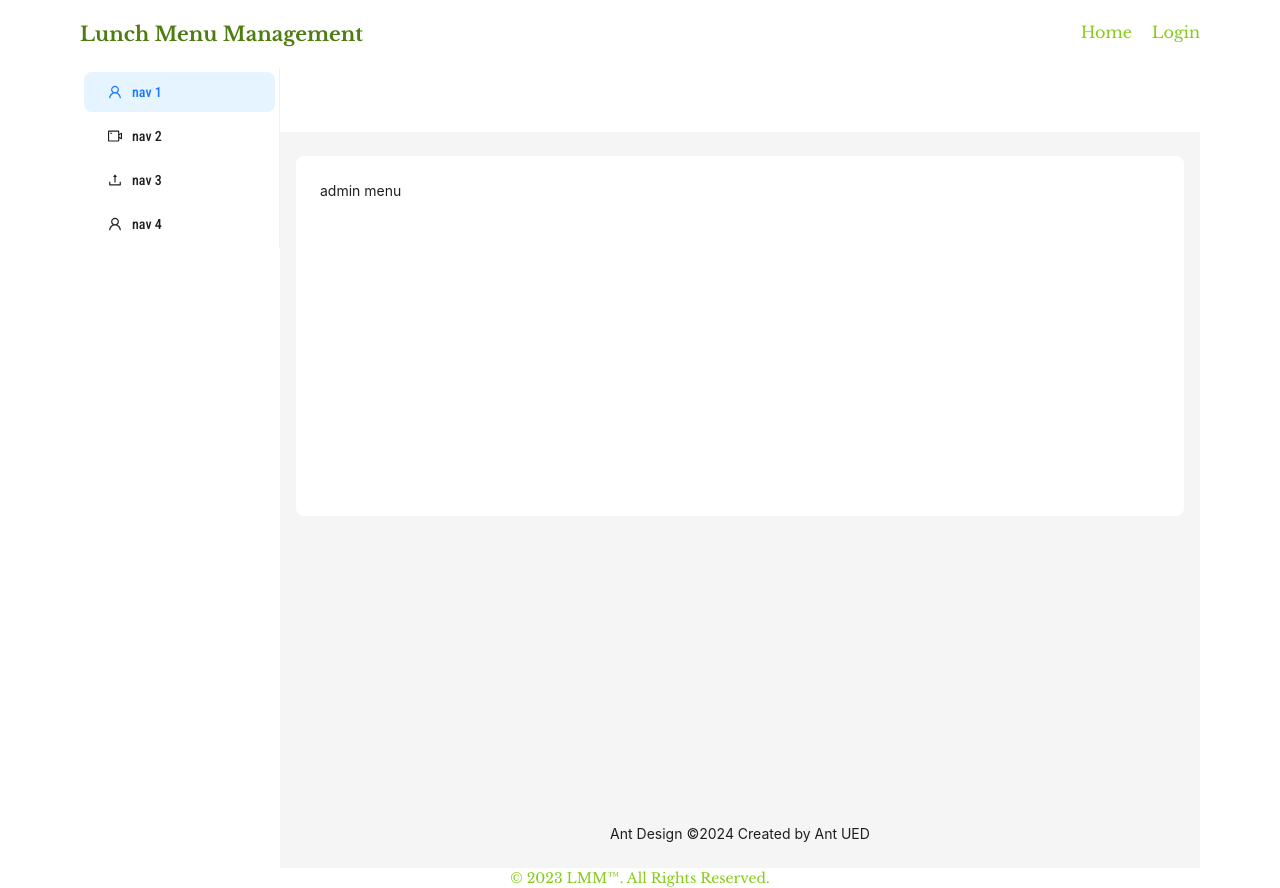
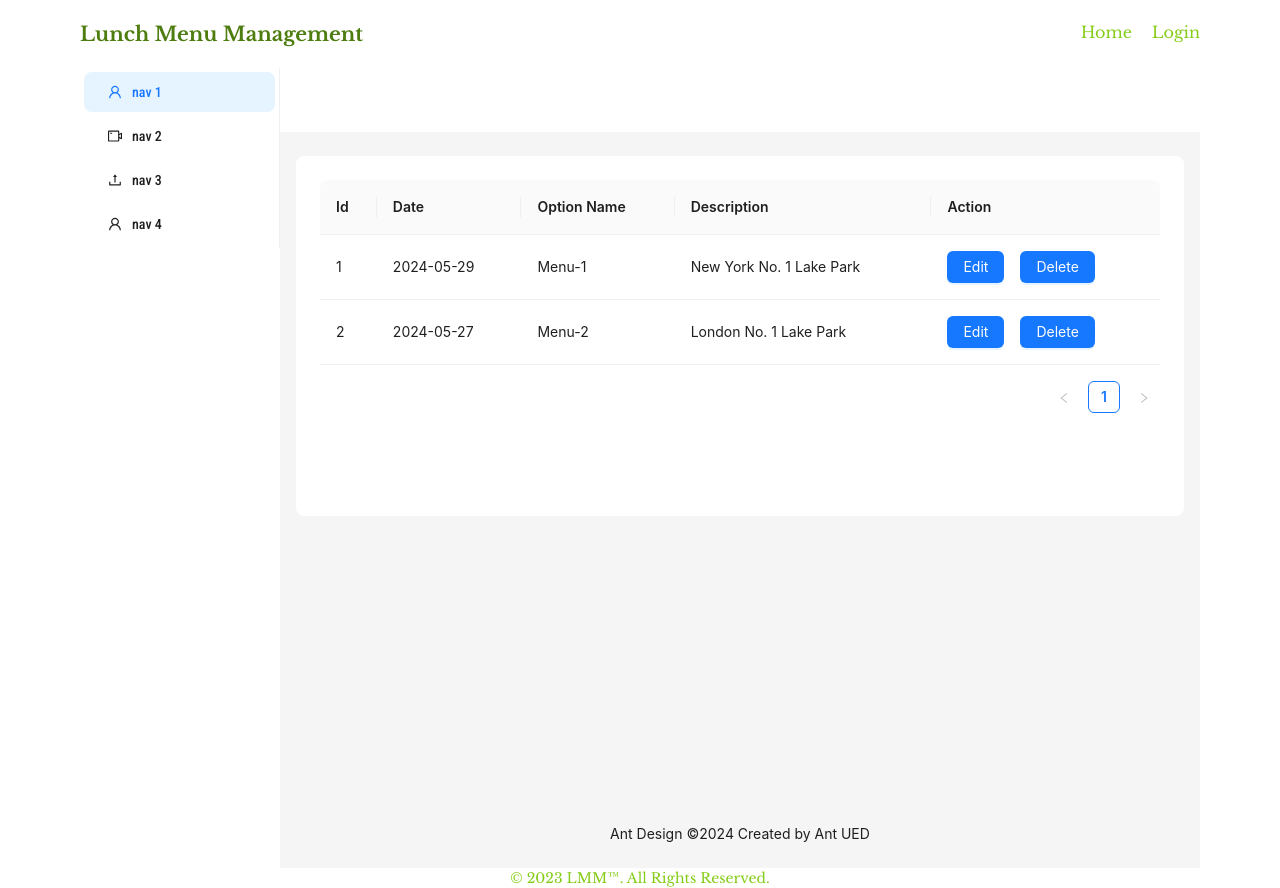
Before and after one commit to Jeba-anika/office-lunch-menu-management, a React (Vite) app in the folder lunch-menu-management-frontend/: page /admin/menu in a window 1280 px wide. Built offline with nearby package versions, Linux system fonts and the light colour scheme.

Commit message:
feat: Admin menu page created

```diff
--- a/lunch-menu-management-frontend/src/App.jsx
+++ b/lunch-menu-management-frontend/src/App.jsx
@@ -1,9 +1,11 @@
 
 import { Route, Routes } from "react-router-dom";
 import CommonLayout from "./layout/CommonLayout";
-import DashboardLayout from "./layout/DashboardLayout";
+
+import DashboardLayout from "./layout/DashboardLayout/DashboardLayout";
 import Homepage from "./pages/Homepage";
 import AdminMenuPage from "./pages/admin/AdminMenuPage";
+import ViewAllEmployeeChoices from "./pages/admin/ViewAllEmployeeChoices";
 function App() {
 
   return (
@@ -13,6 +15,7 @@ function App() {
           <Route path="/" element={<Homepage />}></Route>
           <Route element={<DashboardLayout />}>
             <Route path="/admin/menu" element={<AdminMenuPage />}></Route>
+            <Route path="/admin/view-choice" element={<ViewAllEmployeeChoices />}></Route>
           </Route>
         </Route>
 
--- /dev/null
+++ b/lunch-menu-management-frontend/src/components/common/MyModal.jsx
@@ -0,0 +1,14 @@
+import { Modal } from 'antd';
+import React from 'react';
+
+const MyModal = ({ children, title, isModalOpen, handleOk, handleCancel }) => {
+    return (
+        <>
+            <Modal title={title} open={isModalOpen} onOk={handleOk} onCancel={handleCancel}>
+                {children}
+            </Modal>
+        </>
+    );
+};
+
+export default MyModal;
--- /dev/null
+++ b/lunch-menu-management-frontend/src/layout/DashboardLayout/DashboardSidebar.jsx
@@ -0,0 +1,46 @@
+import { UploadOutlined, UserOutlined, VideoCameraOutlined } from '@ant-design/icons';
+import { Layout, Menu, theme } from 'antd';
+import React from 'react';
+const { Header, Content, Footer, Sider } = Layout;
+
+
+
+const items = [UserOutlined, VideoCameraOutlined, UploadOutlined, UserOutlined].map(
+    (icon, index) => ({
+        key: String(index + 1),
+        icon: React.createElement(icon),
+        label: `nav ${index + 1}`,
+    }),
+);
+
+const DashboardSidebar = () => {
+    const {
+        token: { colorBgContainer, borderRadiusLG },
+    } = theme.useToken();
+    return (
+        <Sider
+            style={{
+                overflow: "auto",
+                height: "100vh",
+                position: "sticky",
+                left: 0,
+                top: 0,
+                bottom: 0,
+                background: colorBgContainer
+            }}
+            breakpoint="lg"
+            collapsedWidth="0"
+            onBreakpoint={(broken) => {
+                console.log(broken);
+            }}
+            onCollapse={(collapsed, type) => {
+                console.log(collapsed, type);
+            }}
+        >
+            <div className="demo-logo-vertical" />
+            <Menu className="roboto-condensed-lmm" mode="inline" defaultSelectedKeys={['1']} items={items} />
+        </Sider>
+    );
+};
+
+export default DashboardSidebar;
--- a/lunch-menu-management-frontend/src/pages/admin/AdminMenuPage.jsx
+++ b/lunch-menu-management-frontend/src/pages/admin/AdminMenuPage.jsx
@@ -1,10 +1,184 @@
+import { Button, DatePicker, Form, Input, Space, Table } from 'antd';
+import dayjs from 'dayjs';
+import React, { useState } from 'react';
+import MyModal from '../../components/common/MyModal';
+const { TextArea } = Input;
 
+const data = [
+    {
+        key: '1',
+        id: 1,
+        date: '2024-05-29',
+        option_name: 'Menu-1',
+        description: 'New York No. 1 Lake Park',
+    },
+    {
+        key: '2',
+        id: 2,
+        date: '2024-05-27',
+        option_name: 'Menu-2',
+        description: 'London No. 1 Lake Park',
+    }
+];
 const AdminMenuPage = () => {
+    const [isEditModalOpen, setIsEditModalOpen] = useState(false);
+    const [isConfirmDeleteModalOpen, setIsConfirmDeleteModalOpen] = useState(false);
+    const [selectedMenu, setSelectedMenu] = useState(false)
+
+    const handleEditMenu = () => {
+        setIsEditModalOpen(false);
+    };
+    const handleEditCancel = () => {
+        setIsEditModalOpen(false);
+    };
+    const handleDeleteMenu = () => {
+        setIsConfirmDeleteModalOpen(false);
+    };
+    const handleDeleteCancel = () => {
+        setIsConfirmDeleteModalOpen(false);
+    };
+
+
+
+
+    const columns = [
+        {
+            title: 'Id',
+            dataIndex: 'id',
+            key: 'id',
+            render: (text) => <a>{text}</a>,
+        },
+        {
+            title: 'Date',
+            dataIndex: 'date',
+            key: 'date',
+        },
+        {
+            title: 'Option Name',
+            dataIndex: 'option_name',
+            key: 'address',
+        },
+        {
+            title: 'Description',
+            dataIndex: 'description',
+            key: 'description',
+        },
+
+        {
+            title: 'Action',
+            key: 'action',
+            render: (_, record) => (
+                <Space size="middle">
+                    <Button type="primary" onClick={() => {
+                        setIsEditModalOpen(true)
+                        setSelectedMenu({ ...record, date: dayjs(record.date) })
+                    }}>Edit</Button>
+                    <Button type="primary" onClick={() => {
+                        setIsConfirmDeleteModalOpen(true)
+                        setSelectedMenu({ ...record, date: dayjs(record.date) })
+                    }}>Delete</Button>
+                </Space>
+            ),
+        },
+    ];
+
+
+
+
+
+    const onFinish = (values) => {
+        console.log('Success:', values);
+    };
+    const onFinishFailed = (errorInfo) => {
+        console.log('Failed:', errorInfo);
+    };
+
+
+    const onDateChange = (date, dateString) => {
+        console.log(date, dateString);
+    };
     return (
-        <div>
-            admin menu
-        </div>
-    );
-};
+        <>
+            <Table columns={columns} dataSource={data} />
 
+            {/* Edit modal */}
+            <MyModal title={"Edit Menu"} handleOk={handleEditMenu} isModalOpen={isEditModalOpen} handleCancel={handleEditCancel}>
+                <Form
+                    name="basic"
+                    labelCol={{
+                        span: 8,
+                    }}
+                    wrapperCol={{
+                        span: 16,
+                    }}
+                    style={{
+                        maxWidth: 600,
+                    }}
+                    initialValues={selectedMenu}
+                    onFinish={onFinish}
+                    onFinishFailed={onFinishFailed}
+                    autoComplete="off"
+                >
+                    <Form.Item
+                        label="Menu Name"
+                        name="option_name"
+                        rules={[
+                            {
+                                required: true,
+                                message: 'Please provide a name for the menu!',
+                            },
+                        ]}
+                    >
+                        <Input />
+                    </Form.Item>
+                    <Form.Item
+                        label="Menu Description"
+                        name="description"
+                        rules={[
+                            {
+                                required: true,
+                                message: 'Please provide a description for the menu!',
+                            },
+                        ]}
+                    >
+                        <TextArea rows={4} />
+                    </Form.Item>
+
+
+                    <Form.Item
+                        label="Date"
+                        name="date"
+                        rules={[
+                            {
+                                required: true,
+                                message: 'Please provide a date for the menu!',
+                            },
+                        ]}
+                    >
+                        <DatePicker />
+                    </Form.Item>
+
+
+
+                    <Form.Item
+                        wrapperCol={{
+                            offset: 8,
+                            span: 16,
+                        }}
+                    >
+                        <Button type="primary" htmlType="submit">
+                            Submit
+                        </Button>
+                    </Form.Item>
+                </Form>
+            </MyModal>
+
+
+            {/* Delete modal */}
+            <MyModal title={"Confirm Delete"} handleOk={handleDeleteMenu} isModalOpen={isConfirmDeleteModalOpen} handleCancel={handleDeleteCancel}>
+                Are you sure you want to delete this menu: {selectedMenu.name}?
+            </MyModal>
+        </>
+    )
+}
 export default AdminMenuPage;
--- /dev/null
+++ b/lunch-menu-management-frontend/src/pages/admin/ViewAllEmployeeChoices.jsx
@@ -0,0 +1,48 @@
+import React from 'react';
+const data = [
+    {
+        key: '1',
+        id: 1,
+        choice_date: '2024-05-29',
+        email: 'abc2@gmail.com',
+        option_name: 'Menu-1',
+    },
+    {
+        key: '2',
+        id: 2,
+        choice_date: '2024-05-27',
+        email: 'abc2@fmail.com',
+        option_name: 'Menu-2',
+    }
+];
+
+const ViewAllEmployeeChoices = () => {
+    const columns = [
+        {
+            title: 'Id',
+            dataIndex: 'id',
+            key: 'id',
+            render: (text) => <a>{text}</a>,
+        },
+        {
+            title: 'Email',
+            dataIndex: 'email',
+            key: 'email',
+        },
+        {
+            title: 'Selected Menu',
+            dataIndex: 'option_name',
+            key: 'option_name',
+        },
+        {
+            title: 'Choice Date',
+            dataIndex: 'choice_date',
+            key: 'choice_date',
+        }
+    ];
+    return (
+        <Table columns={columns} dataSource={data} />
+    );
+};
+
+export default ViewAllEmployeeChoices;
```
Also changed, not shown: lunch-menu-management-frontend/src/layout/DashboardLayout/DashboardLayout.jsx (renamed from lunch-menu-management-frontend/src/layout/DashboardLayout.jsx, +7 -32 lines).
